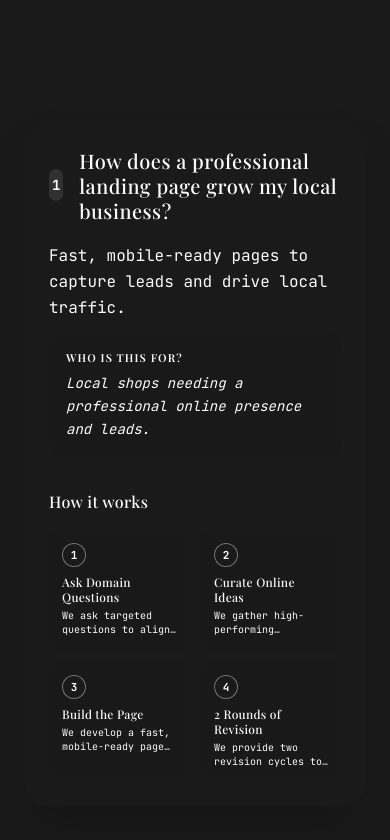
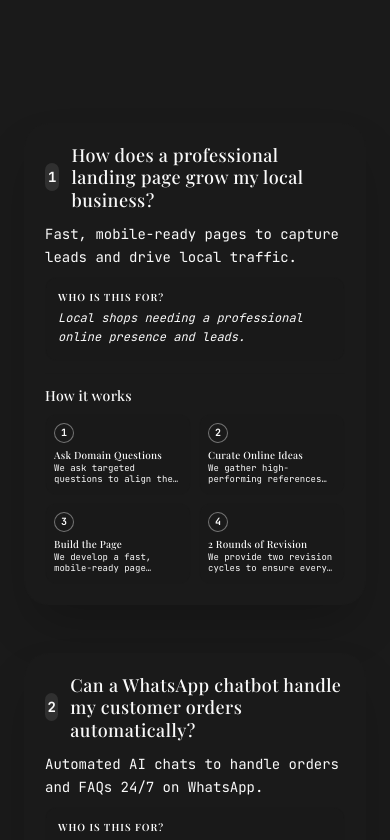
Before and after one commit to Sai-Videsh/Agency-Portfolio, a Next.js app in the folder sv-agency/: page / in a window 390 px wide. Shown: the part 1160-2000 px from the top of the page. Built offline with nearby package versions, Linux system fonts and the light colour scheme; a web font is replaced by a local one.

Commit message:
fix: mobile compatibility - service cards

```diff
--- a/sv-agency/components/Services.tsx
+++ b/sv-agency/components/Services.tsx
@@ -116,29 +116,29 @@ export default function Services() {
                 whileInView={{ opacity: 1, y: 0 }}
                 viewport={{ once: true, margin: "-100px" }}
                 transition={{ duration: 0.6 }}
-                className="sticky top-20 md:top-[52dvh] md:-translate-y-1/2 w-full p-6 md:p-8 bg-background border border-accent/50 shadow-2xl rounded-3xl"
+                className="sticky top-20 md:top-[52dvh] md:-translate-y-1/2 w-full p-5 md:p-8 bg-background border border-accent/50 shadow-2xl rounded-3xl"
                 style={{ zIndex: index + 10 }}
               >
                 {/* Top Section: Title & Description */}
-                <div className="mb-4">
-                  <div className="flex items-center gap-4 mb-5">
-                    <span className="flex items-center justify-center w-8 h-8 rounded-full bg-primary/10 text-primary font-bold text-sm">
+                <div className="mb-3">
+                  <div className="flex items-center gap-3 mb-3">
+                    <span className="flex items-center justify-center w-7 h-7 rounded-full bg-primary/10 text-primary font-bold text-sm">
                       {index + 1}
                     </span>
-                    <h3 className="text-xl sm:text-2xl lg:text-3xl max-w-4xl leading-tight font-medium">
+                    <h3 className="text-lg sm:text-2xl lg:text-3xl max-w-4xl leading-tight font-medium">
                       {service.title}
                     </h3>
                   </div>
 
-                  <div className="grid grid-cols-1 gap-4 mb-4">
+                  <div className="grid grid-cols-1 gap-2 mb-3">
                     <div>
-                      <p className="text-muted-foreground text-base sm:text-lg leading-relaxed mb-3">
+                      <p className="text-muted-foreground text-sm sm:text-lg leading-relaxed mb-2">
                         <span className="md:hidden">{service.mobileDescription}</span>
                         <span className="hidden md:inline">{service.description}</span>
                       </p>
-                      <div className="p-4 bg-secondary/30 rounded-2xl border border-accent/20">
-                        <h4 className="text-[11px] font-semibold uppercase tracking-widest text-primary mb-1.5">Who is this for?</h4>
-                        <p className="text-sm sm:text-base text-foreground leading-relaxed italic">
+                      <div className="p-3 bg-secondary/30 rounded-xl border border-accent/20">
+                        <h4 className="text-[10px] font-semibold uppercase tracking-widest text-primary mb-1">Who is this for?</h4>
+                        <p className="text-xs sm:text-base text-foreground leading-relaxed italic">
                           <span className="md:hidden">{service.mobileTarget}</span>
                           <span className="hidden md:inline">{service.target}</span>
                         </p>
@@ -148,23 +148,23 @@ export default function Services() {
                 </div>
 
                 {/* Bottom Section: Grid Roadmap */}
-                <div className="border-t border-accent/30 pt-4 mt-4">
-                  <h4 className="text-base font-medium mb-4 flex items-center gap-2">
+                <div className="border-t border-accent/30 pt-3 mt-2">
+                  <h4 className="text-sm font-medium mb-2 flex items-center gap-2">
                     How it works
                   </h4>
-                  <div className="grid grid-cols-2 md:flex md:flex-row gap-3">
+                  <div className={`grid ${service.steps.length > 4 ? 'grid-cols-3' : 'grid-cols-2'} md:flex md:flex-row gap-2`}>
                     {service.steps.map((step, stepIndex) => (
                       <div
                         key={step.title}
-                        className="relative bg-secondary/20 p-3 rounded-xl border border-accent/20 flex flex-col md:flex-1"
+                        className="relative bg-secondary/20 p-2 rounded-xl border border-accent/20 flex flex-col md:flex-1"
                       >
                         {/* Roadmap Node */}
-                        <div className="relative z-10 w-6 h-6 rounded-full bg-background border border-primary/40 text-primary flex items-center justify-center text-[11px] font-bold mb-2">
+                        <div className="relative z-10 w-5 h-5 rounded-full bg-background border border-primary/40 text-primary flex items-center justify-center text-[10px] font-bold mb-1.5">
                           {stepIndex + 1}
                         </div>
 
-                        <h5 className="text-xs font-medium mb-1 leading-tight">{step.title}</h5>
-                        <p className="text-[10px] text-muted-foreground leading-snug line-clamp-2 md:line-clamp-none">
+                        <h5 className="text-[10px] font-medium mb-0.5 leading-tight">{step.title}</h5>
+                        <p className="text-[9px] text-muted-foreground leading-tight line-clamp-2 md:line-clamp-none">
                           {step.desc}
                         </p>
                       </div>
```
